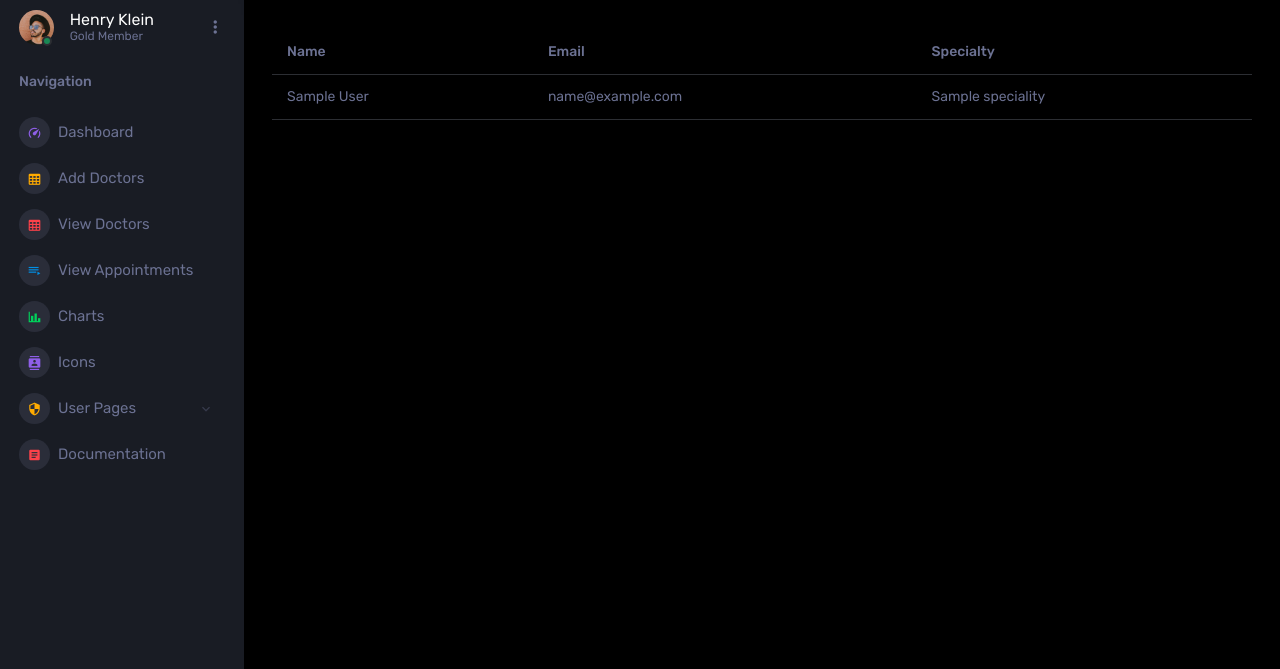
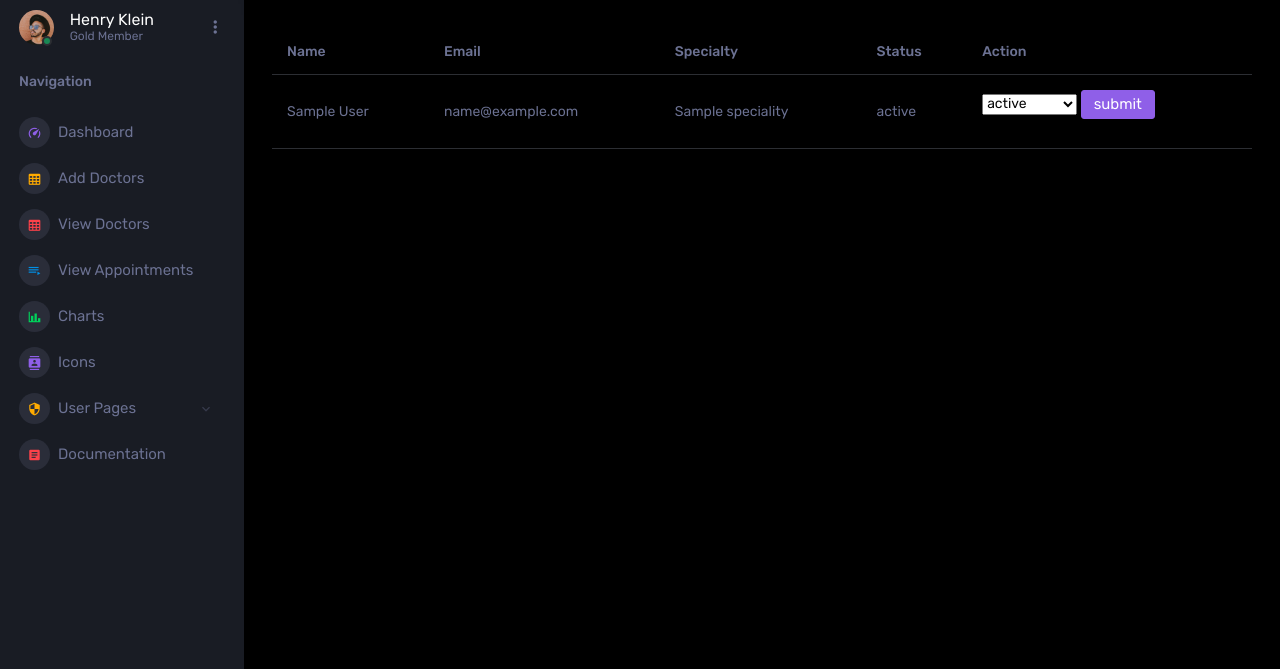
Before and after one commit to johnsoncrystalkalu/Laravel-hospital-management-system, a Laravel app: template resources/views/admin/view_appointment.blade.php in a window 1280 px wide. Shown: the part 70-739 px from the top of the page. Run offline with Laravel 12, Linux system fonts and the light colour scheme; the template is opened without the code that fills it: most values are stand-ins (such as "Sample title", 1, 10 or a date in 2020); parts of the project's set-up code (start-up, migrations or seed data) failed here and were passed over.

Commit message:
approve apointment feature

```diff
--- a/resources/views/admin/view_appointment.blade.php
+++ b/resources/views/admin/view_appointment.blade.php
@@ -7,6 +7,8 @@
         <th>Name</th>
         <th>Email</th>
         <th>Specialty</th>
+        <th>Status</th>
+        <th>Action</th>
       </tr></thead>
 
     <tbody>
@@ -15,6 +17,16 @@
         <td>{{$appointment->full_name}}</td>
         <td>{{$appointment->email_address}}</td>
         <td>{{$appointment->speciality}}</td>
+        <td>{{$appointment->status}}</td>
+        <td> <form action="{{route('change.status', $appointment->id)}}" method="POST">
+            @csrf
+        <select name="status" id="status">
+            <option value="{{$appointment->status}}">{{$appointment->status}}</option>
+            <option value="accept">accept</option>
+            <option value="in porgress">in progress</option>
+        </select>
+        <button name="submit" type="submit" class="btn btn-info">submit</button>
+        </form></td>
         </tr>
         @endforeach
 
--- a/routes/web.php
+++ b/routes/web.php
@@ -20,6 +20,7 @@ Route::get('view-doctors', [AdminController::class, 'viewDoctors'])->name('view.
 Route::get('delete-doctor/{id}', [AdminController::class, 'deleteDoctor'])->name('delete.doctor');
 Route::get('update-doctor/{id}', [AdminController::class, 'updateDoctor'])->name('update.doctor');
 Route::post('edit-add-doctor/{id}', [AdminController::class, 'editAddDoctors'])->name('edit.adddoctors');
+Route::post('change-status/{id}', [AdminController::class, 'changeStatus'])->name('change.status');
 
 });
 
```
Also changed, not shown: app/Http/Controllers/AdminController.php (+7 -0 lines).
